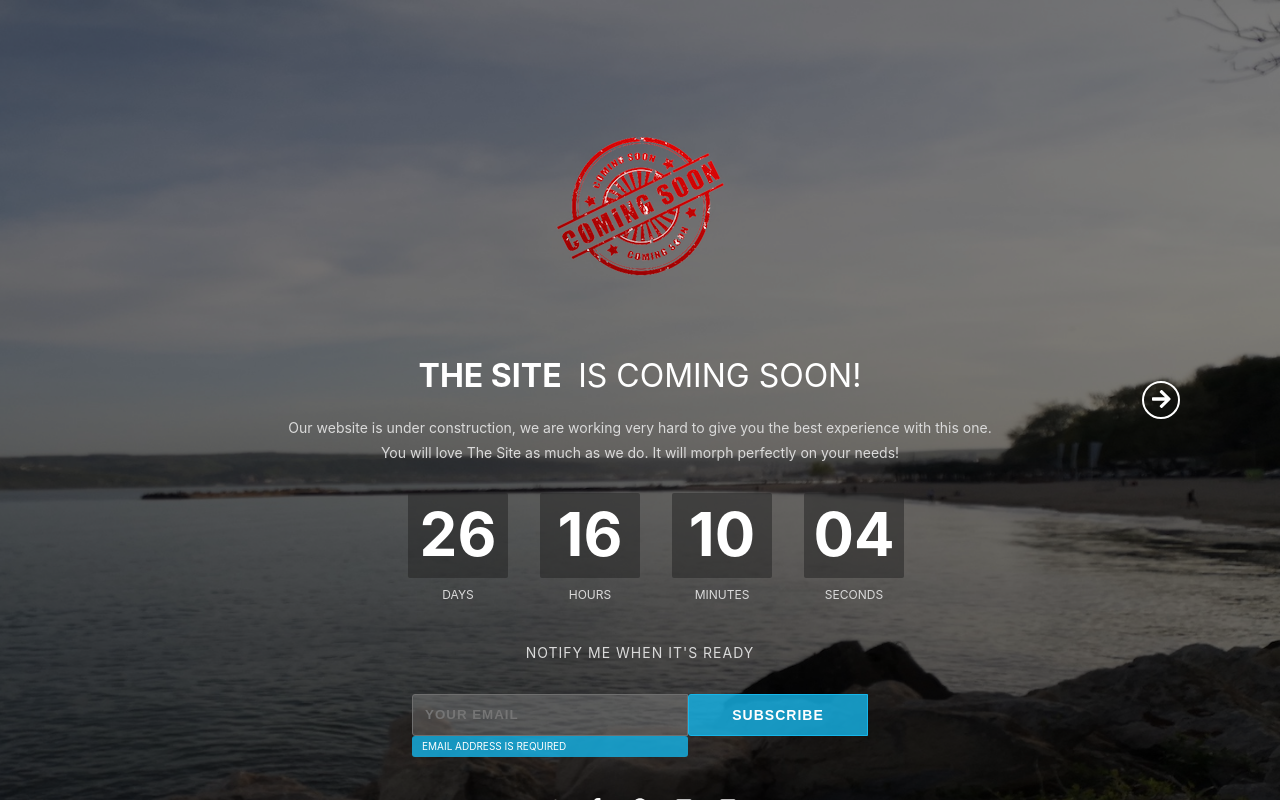
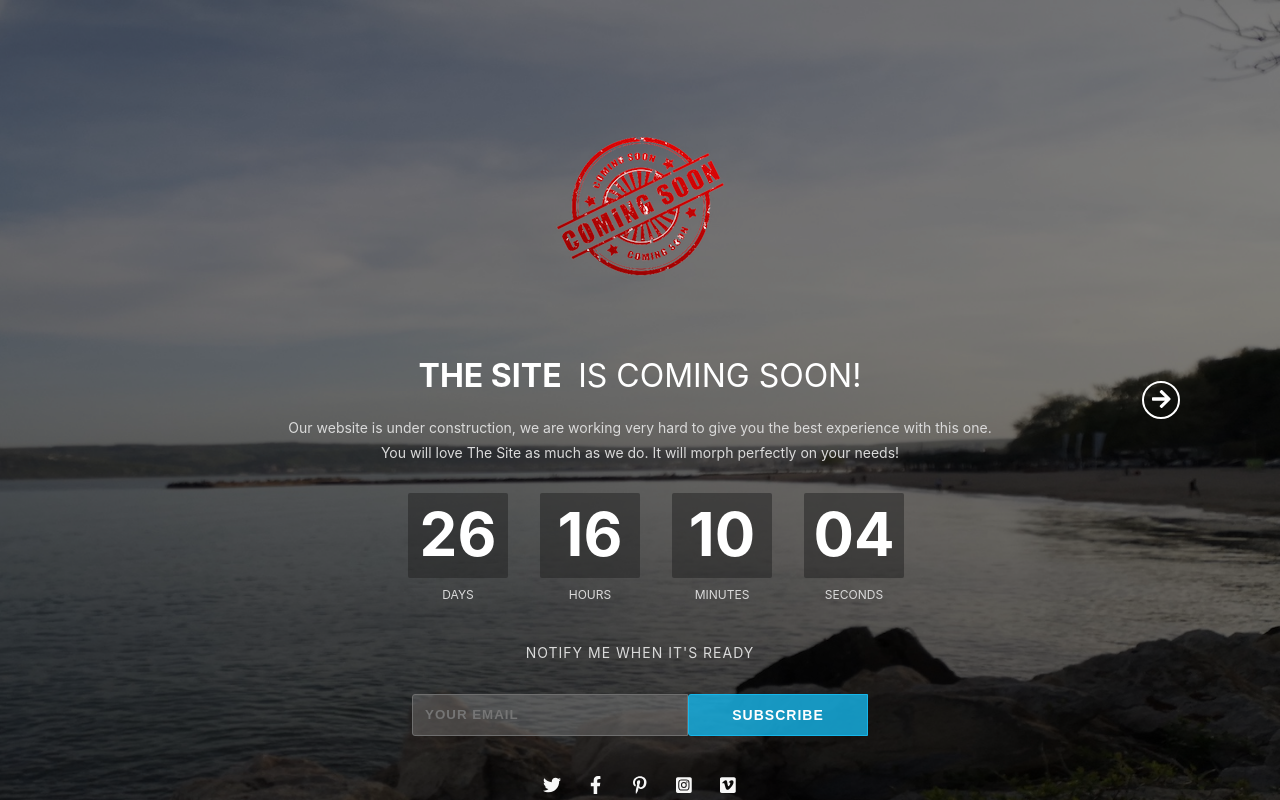
Before and after one commit to martokenarov/coming-soon-template, a React (Create React App) app: page / in a window 1280 px wide. Shown: the top 800 px of the page. Built offline with nearby package versions, Linux system fonts and the light colour scheme.

Commit message:
change form interaction with formik

```diff
--- a/src/components/NewsLetterForm.tsx
+++ b/src/components/NewsLetterForm.tsx
@@ -1,38 +1,74 @@
-import React from 'react';
-import {useFormik} from 'formik';
-import * as Yup from 'yup';
-import styles from './NewsLetter.module.css';
+import React from "react";
+import { Formik, Form, Field, ErrorMessage } from "formik";
+import * as Yup from "yup";
+import styles from "./NewsLetter.module.css";
 
 const EmailSchema = Yup.object().shape({
-    email: Yup.string().email('Invalid email').required('Required')
+  email: Yup.string().email("Invalid email").required("Required"),
 });
 
-type NewsLetterFormProps = {}
+type NewsLetterFormProps = {};
 
-const NewsLetterForm:React.FC<NewsLetterFormProps> = () => {
+const NewsLetterForm: React.FC<NewsLetterFormProps> = () => {
+  const initialValues = {
+    email: "",
+  };
 
-    const formik = useFormik({
-        initialValues: {
-            email: '',
-        },
-        validationSchema: {EmailSchema},
-        onSubmit: (values) => {
-            alert(JSON.stringify(values, null, 2));
-        }
-    })
+  const validate = (values) => {
+    let errors = {email: ''};
+    const regex = /^[^\s@]+@[^\s@]+\.[^\s@]{2,}$/i;
+    if (!values.email) {
+      errors.email = "Email is required";
+    } else if (!regex.test(values.email)) {
+      errors.email = "Invalid Email";
+    }
+    return errors;
+  };
 
-    return (
-        <form className={styles['form']} onSubmit={formik.handleSubmit}>
-            <label className={styles['subtitle']} htmlFor="email">Notify Me When It's Ready</label>
-            <div className={styles['inner-form']}>
-                <div className={styles['email-form']}>
-                    <input id="email" name="email" type="email" placeholder="your email" onChange={formik.handleChange} value={formik.values.email}></input>
-                    <span className={styles['error']}>Email address is required</span>
-                </div>
-                <button type="submit">Subscribe</button>
+  const submitForm = (values) => {
+    console.log("Values: ", values);
+  };
+  return (
+    <Formik
+      initialValues={initialValues}
+      validate={validate}
+      onSubmit={submitForm}
+    >
+      {(formik) => {
+        const {
+          values,
+          handleChange,
+          handleSubmit,
+          errors,
+          touched,
+          handleBlur,
+          isValid,
+          dirty,
+        } = formik;
+        return (
+          <form className={styles["form"]} onSubmit={handleSubmit}>
+            <label className={styles["subtitle"]} htmlFor="email">
+              Notify Me When It's Ready
+            </label>
+            <div className={styles["inner-form"]}>
+              <div className={styles["email-form"]}>
+                <input
+                  id="email"
+                  name="email"
+                  type="email"
+                  placeholder="your email"
+                  onChange={handleChange}
+                  value={values.email}
+                ></input>
+                {errors.email !== '' && touched.email ? <span className={styles['error']}>Email address is required</span> : null}
+              </div>
+              <button type="submit">Subscribe</button>
             </div>
-        </form>
-    )
-}
+          </form>
+        );
+      }}
+    </Formik>
+  );
+};
 
 export default NewsLetterForm;
```
